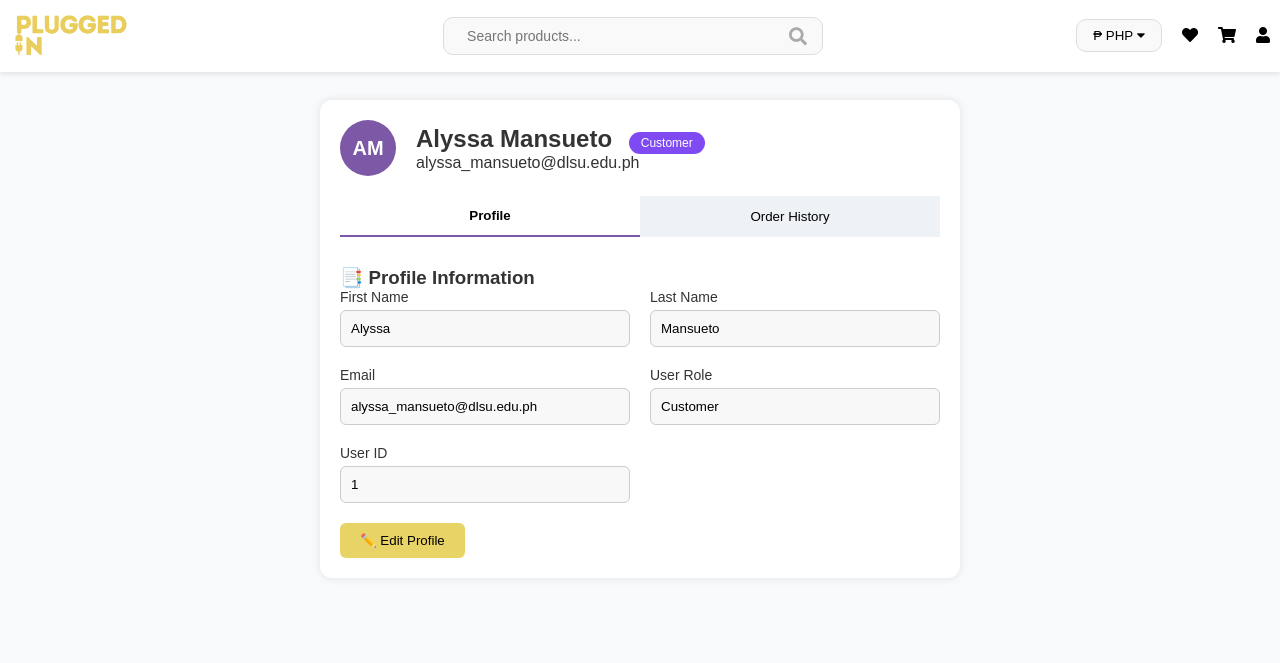
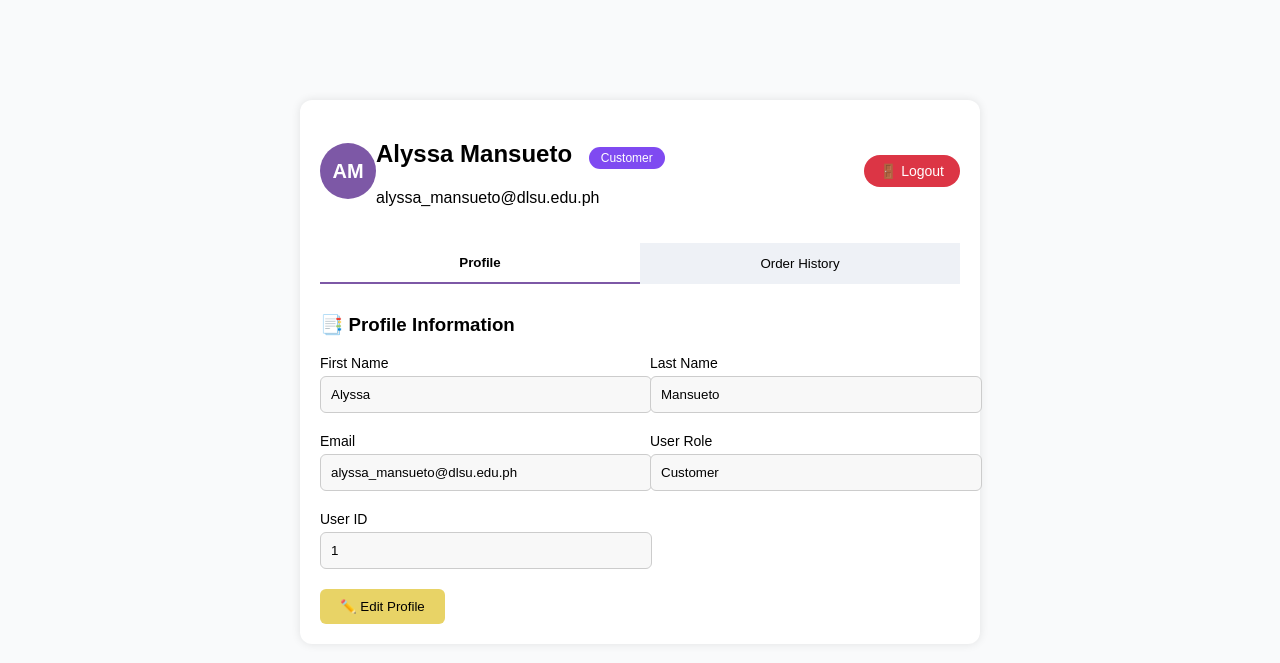
Before and after one commit to LianneMax/ITDBADM-MP, a PHP site: page /User.php in a window 1280 px wide. Shown: the top 663 px of the page. Run offline with PHP 8.4, Linux system fonts and the light colour scheme; a user stored in the database is signed in; data comes from the database, SQL or seed files in the repository.

Commit message:
Fixed Login
- If user not logged in it will take them to login.php

- if user logged in it will take them to user.php

```diff
--- a/User.php
+++ b/User.php
@@ -1,17 +1,24 @@
 <?php
-session_start();
-include('includes/header.php');
-require_once 'includes/db.php'; // Connection to DB
+session_start(); // Start the session
 
-// Make sure user is logged in
-if (!isset($_SESSION['user_id'])) {
-    header("Location: Login.php");
+// Handle logout (before any output, including HTML)
+if (isset($_GET['logout'])) {
+    session_destroy();
+    header("Location: index.php"); // Redirect to home page
     exit();
 }
 
+// Make sure user is logged in (before any output)
+if (!isset($_SESSION['user_id'])) {
+    header("Location: Login.php"); // Redirect to login page if not logged in
+    exit();
+}
+
+require_once 'includes/db.php'; // Connection to DB
+
 $userId = $_SESSION['user_id'];
 
-// Fetch user profile - Updated to match your schema
+// Fetch user profile
 $stmt = $conn->prepare("SELECT user_id, user_role, first_name, last_name, email, password FROM users WHERE user_id = ?");
 $stmt->bind_param("i", $userId);
 $stmt->execute();
@@ -45,10 +52,8 @@
     $lastInitial = !empty($lastName) ? strtoupper($lastName[0]) : '';
     return $firstInitial . $lastInitial;
 }
-
 $userInitials = getUserInitials($userResult['first_name'], $userResult['last_name']);
 ?>
-
 <!DOCTYPE html>
 <html lang="en">
 <head>
@@ -97,11 +102,45 @@
       color: #2c3e50;
       margin-top: 8px;
     }
+
+    /* Logout button styles */
+    .logout-btn {
+      background: #dc3545;
+      color: white;
+      border: none;
+      padding: 8px 16px;
+      border-radius: 20px;
+      cursor: pointer;
+      font-size: 14px;
+      font-weight: 500;
+      transition: all 0.3s ease;
+      text-decoration: none;
+      display: inline-block;
+      margin-left: auto;
+    }
+
+    .logout-btn:hover {
+      background: #c82333;
+      transform: translateY(-1px);
+    }
+
+    .user-header {
+      display: flex;
+      align-items: center;
+      justify-content: space-between;
+      margin-bottom: 20px;
+    }
+
+    .user-header-left {
+      display: flex;
+      align-items: center;
+    }
   </style>
 </head>
 <body>
   <div class="container">
     <div class="user-header">
+      <div class="user-header-left">
         <div class="avatar"><?= $userInitials ?></div>
         <div class="user-info">
           <h2>
@@ -110,6 +149,8 @@
           </h2>
           <p><?= htmlspecialchars($userResult['email']) ?></p>
         </div>
+      </div>
+      <a href="?logout=1" class="logout-btn" onclick="return confirmLogout()">🚪 Logout</a>
     </div>
 
     <div class="tabs">
@@ -214,6 +255,10 @@
 
       // Or open a modal with order details via AJAX
     }
+
+    function confirmLogout() {
+      return confirm('Are you sure you want to logout?');
+    }
   </script>
 </body>
 </html>
--- a/includes/header.php
+++ b/includes/header.php
@@ -1,3 +1,9 @@
+<?php
+// Start session to check login status
+if (session_status() == PHP_SESSION_NONE) {
+    session_start();
+}
+?>
 <!DOCTYPE html>
 <html lang="en">
 <head>
@@ -9,19 +15,16 @@
     <link rel="stylesheet" href="styles/header.css">
 </head>
 <body>
-
 <!-- Header Section -->
 <header>
     <div class="logo">
         <a href="Index.php">
         <img src="assets/logo.png" alt="TechPeripherals Logo"> </a>
     </div>
-
     <div class="search-bar">
         <input type="text" placeholder="Search products...">
         <i class="fas fa-search"></i>
     </div>
-
     <div class="icons">
         <!-- Currency Dropdown -->
         <div class="icon dropdown">
@@ -32,26 +35,26 @@
                 <div class="dropdown-item">₩ KRW</div>
             </div>
         </div>
-
         <!-- Favorite -->
         <div class="icon">
             <a href="Favorites.php"><i class="fas fa-heart"></i></a>
         </div>
-
         <!-- Cart -->
         <div class="icon">
             <a href="#" id="cart-toggle" class="cart-icon">
                 <i class="fas fa-shopping-cart"></i>
             </a>
         </div>
-
         <!-- Profile -->
         <div class="icon">
-            <a href="User.php"><i class="fas fa-user"></i></a>
+            <?php if (isset($_SESSION['user_id'])): ?>
+                <a href="User.php"><i class="fas fa-user"></i></a>
+            <?php else: ?>
+                <a href="Login.php"><i class="fas fa-user"></i></a>
+            <?php endif; ?>
         </div>
     </div>
 </header>
-
 <!-- Side Cart -->
 <div id="side-cart" class="side-cart">
     <div class="side-cart-header">
@@ -65,18 +68,15 @@
         <a href = "payment.php"><button class="checkout-btn">Checkout</button></a>
     </div>
 </div>
-
     <!-- Cart fetcher -->
     <script>
     document.getElementById('cart-toggle').addEventListener('click', function () {
         document.getElementById('side-cart').classList.add('open');
         loadCart();
     });
-
     document.getElementById('close-cart').addEventListener('click', function () {
         document.getElementById('side-cart').classList.remove('open');
     });
-
     function loadCart() {
         fetch('get_cart.php?action=get')
         .then(response => response.json())
@@ -119,7 +119,6 @@
             console.error('Error loading cart:', error);
         });
     }
-
     function updateQuantity(cartId, newQuantity) {
         if (newQuantity < 1) {
             removeItem(cartId);
@@ -146,7 +145,6 @@
             console.error('Error updating quantity:', error);
         });
     }
-
     function removeItem(cartId) {
         if (!confirm('Remove this item from cart?')) return;
 
@@ -170,20 +168,17 @@
         });
     }
     </script>
-
     <!-- Currency Dropdown JavaScript -->
 <script>
     document.addEventListener('DOMContentLoaded', function() {
         const currencyButton = document.getElementById('currencyDropdownButton');
         const currencyDropdown = document.getElementById('currencyDropdownContent');
         const dropdownItems = document.querySelectorAll('.dropdown-item');
-
         // Toggle dropdown
         currencyButton.addEventListener('click', function(event) {
             event.stopPropagation(); // prevent window click from firing
             currencyDropdown.style.display = currencyDropdown.style.display === 'block' ? 'none' : 'block';
         });
-
         // Selecting currency
         dropdownItems.forEach(item => {
             item.addEventListener('click', function(event) {
@@ -194,7 +189,6 @@
                 currencyDropdown.style.display = 'none';
             });
         });
-
         // Close dropdown if clicking outside
         window.addEventListener('click', function(event) {
             // Close only if click is outside dropdown
@@ -204,6 +198,5 @@
         });
     });
 </script>
-
 </body>
 </html>
```
Lines whose indentation alone changed are shown as unchanged.
